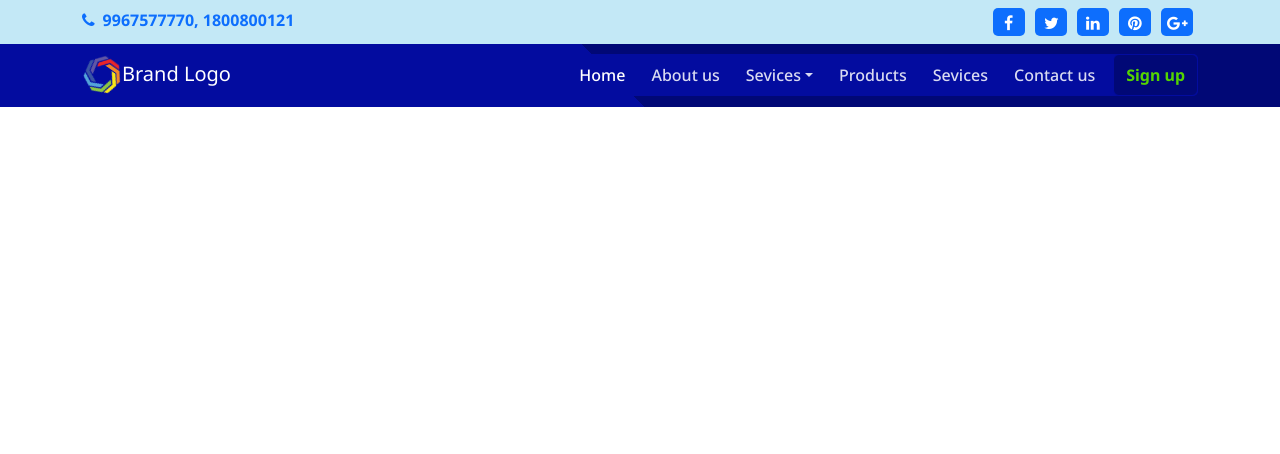
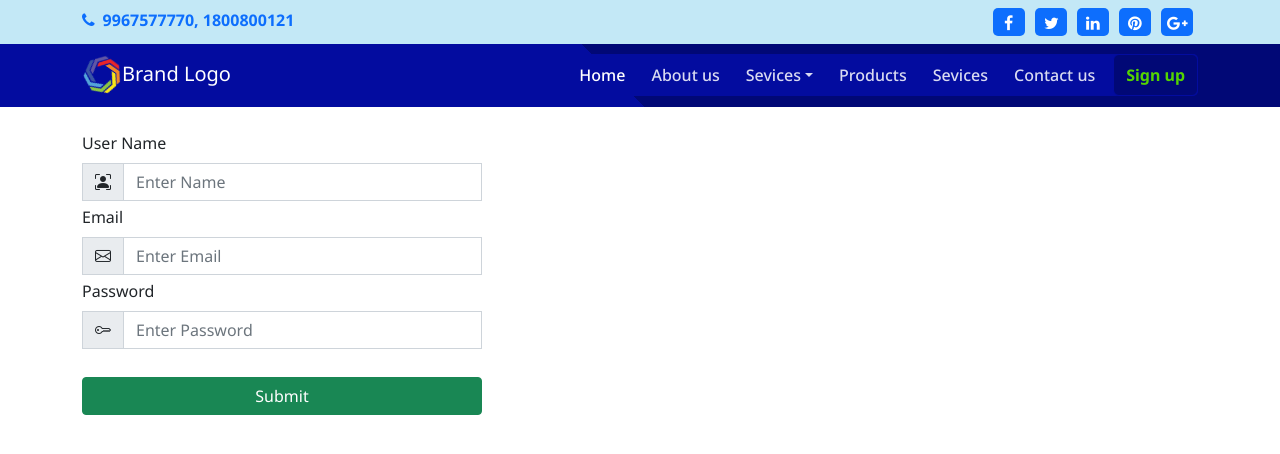
Before and after one commit to daipayanbairagi/React-Template, a React (Create React App) app: page /registtration in a window 1280 px wide. Shown: the top 454 px of the page. Built offline with nearby package versions, Linux system fonts and the light colour scheme.

Commit message:
hello add

```diff
--- a/package.json
+++ b/package.json
@@ -7,8 +7,11 @@
     "@testing-library/react": "^13.4.0",
     "@testing-library/user-event": "^13.5.0",
     "bootstrap": "^5.2.3",
+    "bootstrap-icons": "^1.10.4",
+    "owl.carousel": "^2.3.4",
     "react": "^18.2.0",
     "react-bootstrap": "^2.7.2",
+    "react-card-slider-component": "^1.0.9",
     "react-dom": "^18.2.0",
     "react-router-dom": "^6.10.0",
     "react-scripts": "5.0.1",
--- a/public/index.html
+++ b/public/index.html
@@ -19,8 +19,6 @@
     <link rel="preconnect" href="https://fonts.gstatic.com" crossorigin>
     <link href="https://fonts.googleapis.com/css2?family=Noto+Sans:ital,wght@0,400;0,500;0,700;1,600&family=Nunito:wght@400;600;700&family=Open+Sans:wght@300;400;500&family=Overpass:wght@200;300;400;500;600;700&display=swap" rel="stylesheet">
 
-
-
   </head>
   <body>
     <noscript>You need to enable JavaScript to run this app.</noscript>
--- a/src/App.js
+++ b/src/App.js
@@ -4,9 +4,12 @@ import "slick-carousel/slick/slick-theme.css";
 
 import 'bootstrap/dist/js/bootstrap.bundle';
 import 'bootstrap/dist/css/bootstrap.min.css';
+import "bootstrap-icons/font/bootstrap-icons.css";
 import Home from './components/home/Home';
 import Header from './components/header/Header';
 import About from "./components/aboutus/About";
+import Registration from "./components/user-registration/Registration";
+
 function App() {
   return (
     <>
@@ -16,7 +19,7 @@ function App() {
 
           <Route path="/" element={<Home />} />
           <Route path="/about" element={<About />} />
-
+          <Route path="/registtration" element={<Registration />} />
         </Routes>
       </BrowserRouter>
 
--- a/src/components/header/Header.js
+++ b/src/components/header/Header.js
@@ -1,5 +1,5 @@
 import React from 'react'
-import { Link } from "react-router-dom";
+import { Link} from "react-router-dom";
 import './Header.css';
 import logo from './../../logo.png';
 function Header() {
@@ -63,9 +63,9 @@ function Header() {
                                 </li>
 
                             </ul>
-                            <span class="navbar-text btn btn-light text-sign fw-bold">
+                            <Link to="/registtration" class="navbar-text btn btn-light text-sign fw-bold">
                                 Sign up
-                            </span>
+                            </Link>
                         </div>
                     </div>
                 </nav>
--- a/src/components/home/Home.js
+++ b/src/components/home/Home.js
@@ -9,7 +9,7 @@ function Home() {
   return (
     <>
       <div className='container mt-2'>
-
+       <h4>hello</h4>
           <Imgslider />
 
       </div>
--- /dev/null
+++ b/src/components/user-registration/Registration.css
@@ -0,0 +1,4 @@
+.registration-form{
+width: 400px;
+
+}
--- /dev/null
+++ b/src/components/user-registration/Registration.js
@@ -0,0 +1,65 @@
+import { useEffect, useState } from 'react'
+import './Registration.css'
+
+function Registration() {
+    const data = { name: "", email: "", password: "" };
+    const [inputData, setInputData] = useState(data)
+    const [flag, setFlag] = useState(false)
+    useEffect(() => {
+        console.log("Registered")
+
+    }, [flag])
+    function handleData(e) {
+        setInputData({ ...inputData, [e.target.name]: e.target.value })
+        console.log(inputData)
+    }
+    function handlesubmit(e) {
+        e.preventDefault();
+        if (!inputData.name || !inputData.email || !inputData.password) {
+            alert("All field are Mandatory")
+        }
+        else {
+            setFlag(true)
+        }
+    }
+    return (
+        <>
+
+            <div className='container mt-2'>
+
+                <pre>{(flag) ? <h4 className='text-center bg-info p-2 mt-3'>hello {inputData.name}, You've Registered successfully</h4> : ""}</pre>
+                <form className='registration-form' onSubmit={handlesubmit}>
+                    <label for="name" class="form-label">User Name</label>
+                    <div className='input-group mb-1'>
+                        <span class="input-group-text  rounded-0">
+                            <i class="bi bi-person-bounding-box"></i>
+                        </span>
+                        <input class="form-control rounded-0 " type="text" placeholder="Enter Name" name="name" value={inputData.name} onChange={handleData} />
+                    </div>
+
+                    <label for="name" class="form-label">Email</label>
+                    <div className='input-group mb-1'>
+                        <span class="input-group-text  rounded-0">
+                            <i class="bi bi-envelope"></i>
+                        </span>
+                        <input class="form-control rounded-0  rounded-0" type="email" placeholder="Enter Email" name="email" value={inputData.email} onChange={handleData} />
+                    </div>
+
+                    <label for="name" class="form-label">Password</label>
+                    <div className='input-group mb-1'>
+                        <span class="input-group-text  rounded-0">
+                            <i class="bi bi-key"></i>
+                        </span>
+                        <input class="form-control rounded-0" type="Password" placeholder="Enter Password" name="password" value={inputData.password} onChange={handleData} />
+                    </div>
+                    <button type='submit' className='btn btn-success rounded-1 w-100 mt-4'>
+                        Submit
+                    </button>
+                </form>
+            </div>
+
+        </>
+    )
+}
+
+export default Registration;
```
Also changed, not shown: src/components/sldier/Imgslider.js (+16 -12 lines), src/components/sldier/Owlcarousel.js (added, +44 -0 lines), src/components/sldier/Imgslider.css (line endings or trailing spaces), 1 other file (tests, documents, lock files or other folders).
